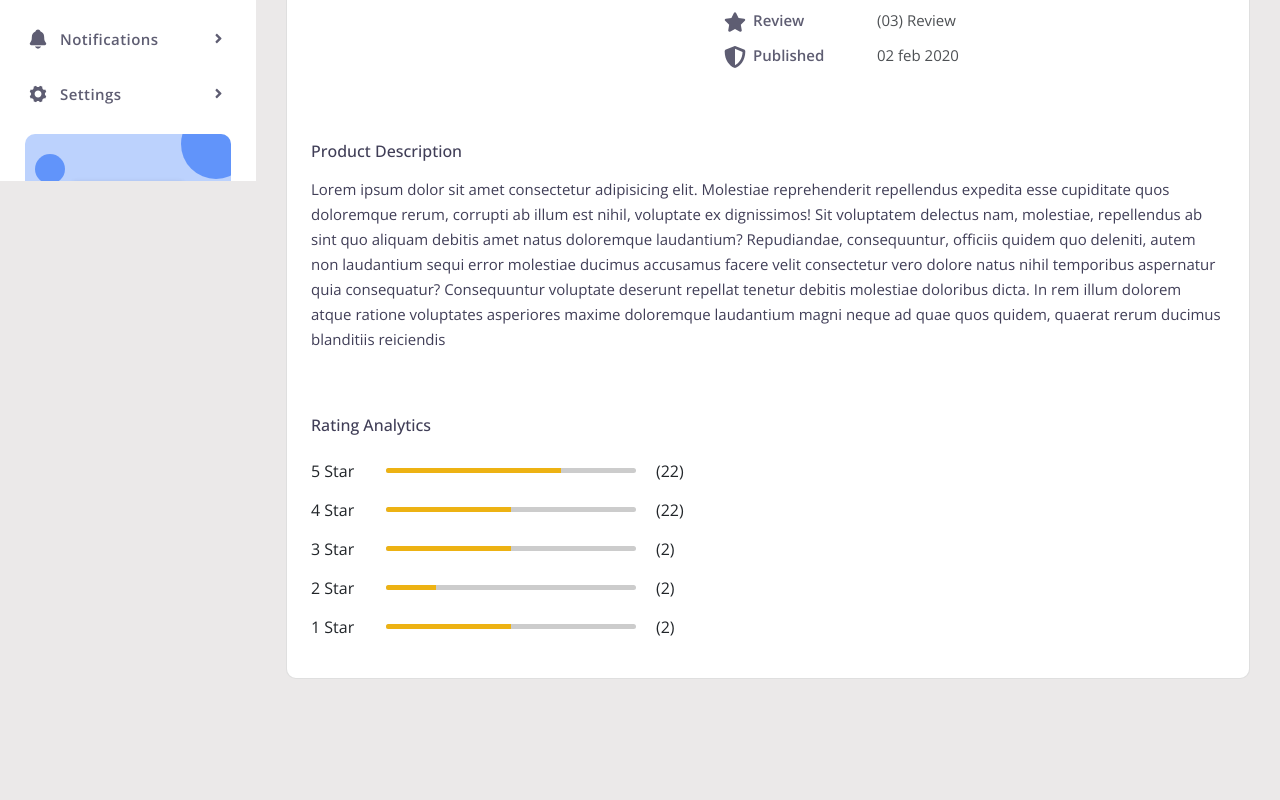
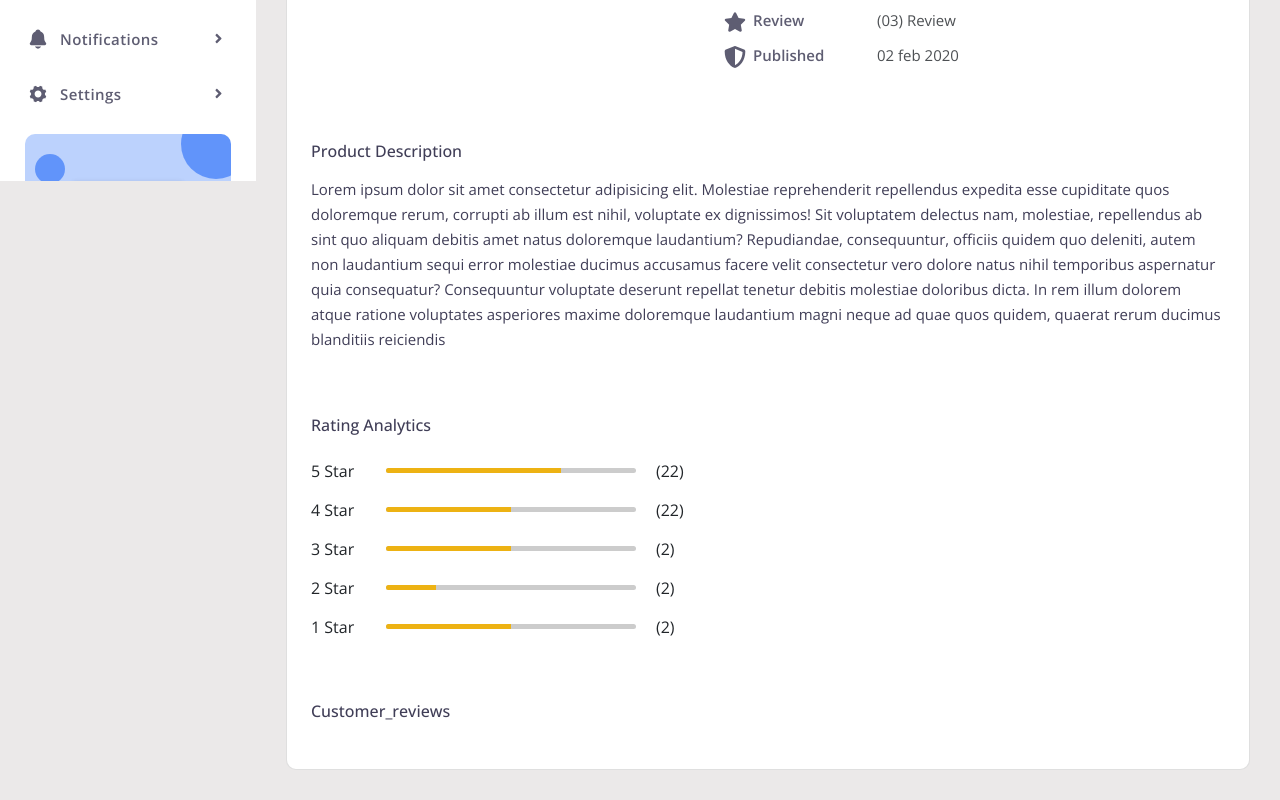
Before and after one commit to shahkenil01/Admin-Dashboard, a React (Create React App) app: page /product/details in a window 1280 px wide. Shown: the part 619-1419 px from the top of the page. Before the commit the page ends 1328 px from the top, so only its background shows below. Built offline with nearby package versions, Linux system fonts and the light colour scheme.

Commit message:
Quick update

```diff
--- a/src/pages/ProductDetails/index.js
+++ b/src/pages/ProductDetails/index.js
@@ -248,9 +248,11 @@ const ProductDetails = () => {
         </div>
 
         <div className="p-4">
+
           <h6 className="mt-4 mb-3">Product Description</h6>
           <p>Lorem ipsum dolor sit amet consectetur adipisicing elit. Molestiae reprehenderit repellendus expedita esse cupiditate quos doloremque rerum, corrupti ab illum est nihil, voluptate ex dignissimos! Sit voluptatem delectus nam, molestiae, repellendus ab sint quo aliquam debitis amet natus doloremque laudantium? Repudiandae, consequuntur, officiis quidem quo deleniti, autem non laudantium sequi error molestiae ducimus accusamus facere velit consectetur vero dolore natus nihil temporibus aspernatur quia consequatur? Consequuntur voluptate deserunt repellat tenetur debitis molestiae doloribus dicta. In rem illum dolorem atque ratione voluptates asperiores maxime doloremque laudantium magni neque ad quae quos quidem, quaerat rerum ducimus blanditiis reiciendis</p>
           <br/>
+
           <h6 class="mt-4 mb-4">Rating Analytics</h6>
           <div class="ratingSection">
             <div class="ratingrow d-flex align-items-center">
@@ -299,6 +301,11 @@ const ProductDetails = () => {
               <span class="col3">(2)</span>
             </div>
           </div>
+          <br/>
+
+          <h6 class="mt-4 mb-4">Customer_reviews</h6>
+
+
         </div>
       </div>
     </div>
```
